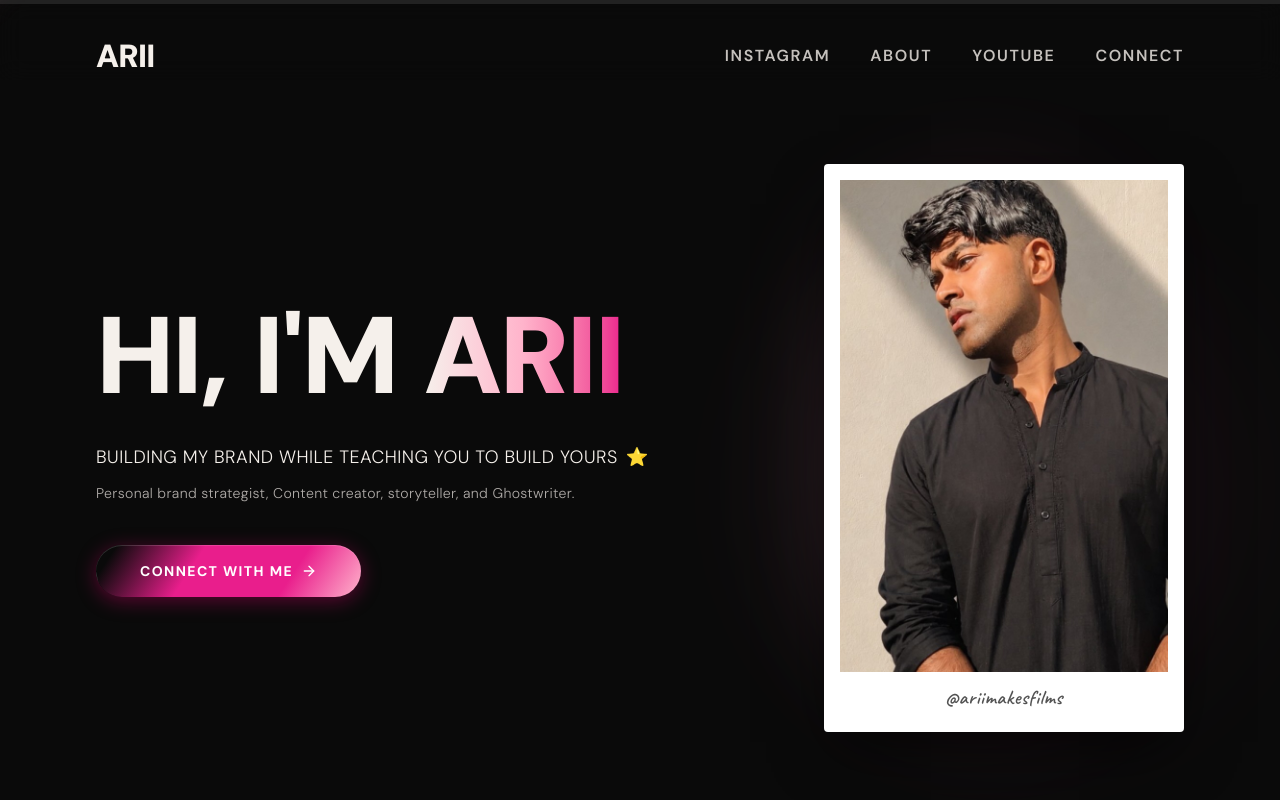
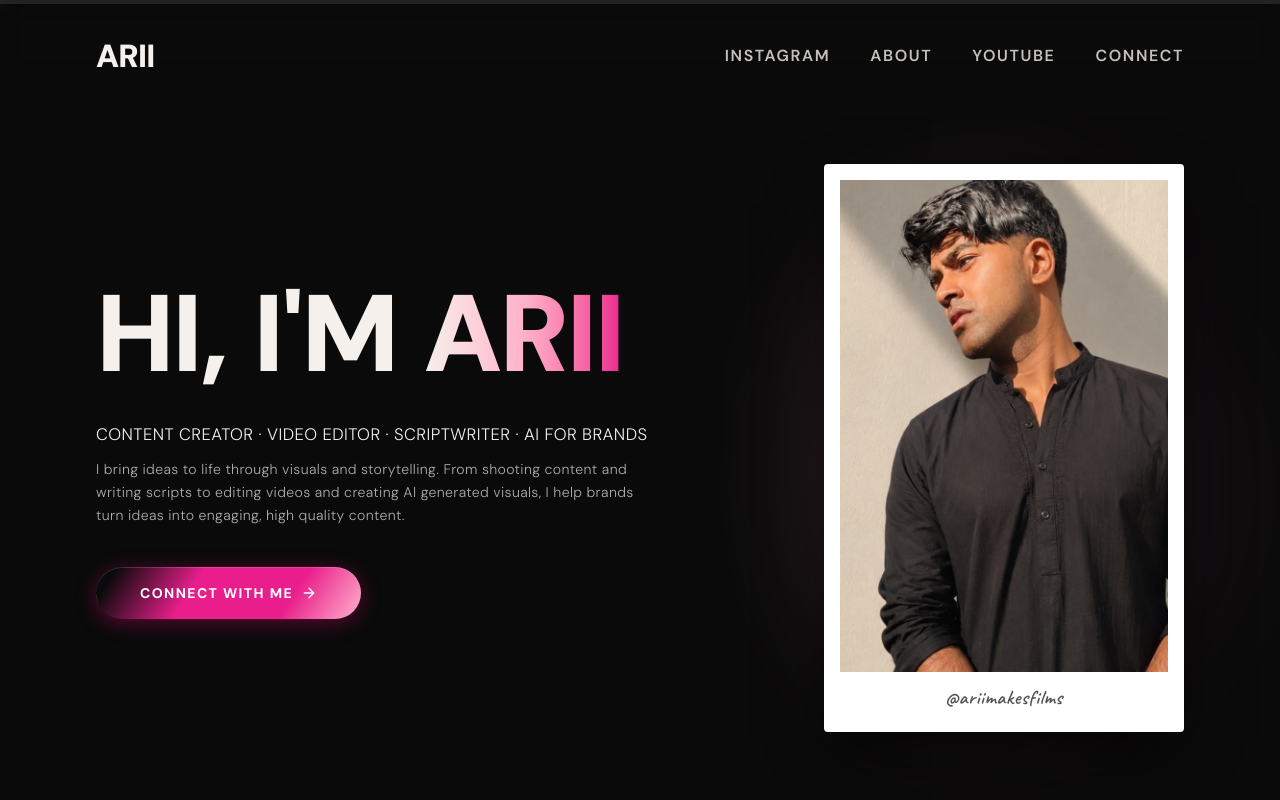
Before and after one commit to evanbose7/kamna-portfolio, a React (Vite) app: page / in a window 1280 px wide. Shown: the top 800 px of the page. Built offline with nearby package versions, Linux system fonts and the light colour scheme; a web font is replaced by a local one.

Commit message:
update-hero-section-subtext-under-hi-im-arii-heading

```diff
--- a/src/components/Hero.jsx
+++ b/src/components/Hero.jsx
@@ -67,15 +67,15 @@ export default function Hero({ onOpenConnectModal }) {
           <div className="flex flex-col gap-3 max-w-xl mx-auto lg:mx-0">
             <p
               className="font-light uppercase leading-snug tracking-wide text-[#F5F0EB] flex items-center justify-center lg:justify-start gap-2"
-              style={{ fontSize: 'clamp(0.95rem, 1.4vw, 1.35rem)' }}
+              style={{ fontSize: 'clamp(0.9rem, 1.3vw, 1.25rem)' }}
             >
-              Building my brand while teaching you to build yours <span className="text-[#E91E8C]">⭐️</span>
+              CONTENT CREATOR · VIDEO EDITOR · SCRIPTWRITER · AI FOR BRANDS
             </p>
             <p
               className="font-light leading-relaxed tracking-wide text-[#F5F0EB]/70"
               style={{ fontSize: 'clamp(0.85rem, 1.1vw, 1.1rem)' }}
             >
-              Personal brand strategist, Content creator, storyteller, and Ghostwriter.
+              I bring ideas to life through visuals and storytelling. From shooting content and writing scripts to editing videos and creating AI generated visuals, I help brands turn ideas into engaging, high quality content.
             </p>
           </div>
 
```
